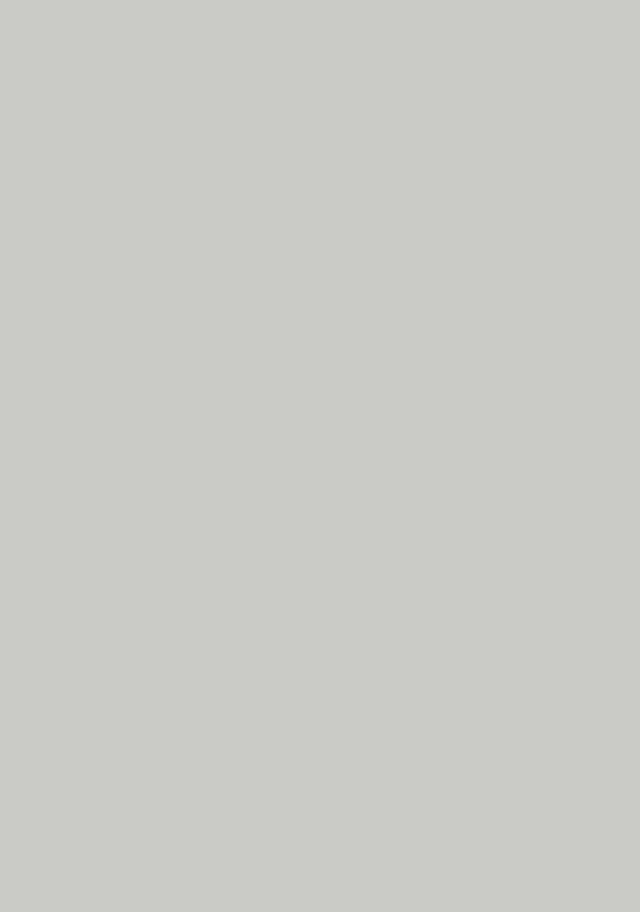
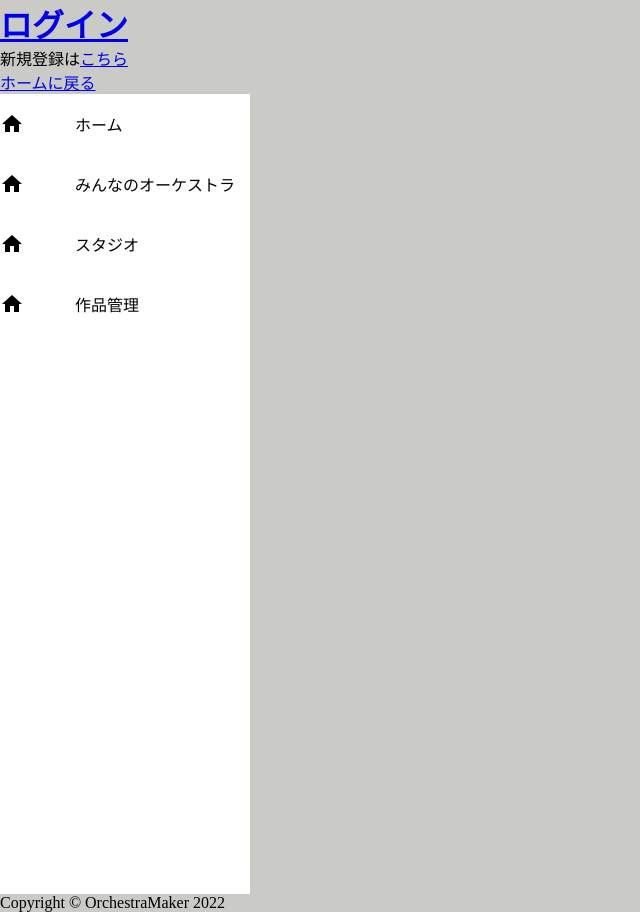
Before and after one commit to Ryodkama/OrchestraMaker, a React (Create React App) app in the folder orchestramaker/: page /home in a window 1280 px wide. Before the commit this address had no page. Shown: the whole page, without its empty margins (0-640 px from the left). Before the commit the page ends 800 px from the top, so only its background shows below. Built offline with nearby package versions, Linux system fonts and the light colour scheme.

Commit message:
サイドバーの追加

```diff
--- a/orchestramaker/src/App.css
+++ b/orchestramaker/src/App.css
@@ -1,38 +1,5 @@
-.App {
-  text-align: center;
+* {
+  margin: 0%;
+  padding: 0;
+  box-sizing: border-box;
 }
-
-.App-logo {
-  height: 40vmin;
-  pointer-events: none;
-}
-
-@media (prefers-reduced-motion: no-preference) {
-  .App-logo {
-    animation: App-logo-spin infinite 20s linear;
-  }
-}
-
-.App-header {
-  background-color: white;
-  width: 100%;
-  /* height: 50px; */
-  /* position: fixed; */
-  top: 0;
-  left: 0;
-  right: 0;
-  z-index: 999;
-}
-
-.App-link {
-  color: #61dafb;
-}
-
-@keyframes App-logo-spin {
-  from {
-    transform: rotate(0deg);
-  }
-  to {
-    transform: rotate(360deg);
-  }
-}
--- a/orchestramaker/src/App.tsx
+++ b/orchestramaker/src/App.tsx
@@ -1,6 +1,7 @@
 import React from "react";
 import Top from "./routes/Top/Top";
 import Login from "./routes/Login/Login";
+import Home from "./routes/Home/Home";
 import { Routes, Route } from "react-router-dom";
 
 const App = () => (
@@ -8,6 +9,7 @@ const App = () => (
     <Routes>
       <Route path="/" element={<Top />} />
       <Route path="/login" element={<Login />} />
+      <Route path="/home" element={<Home />} />
     </Routes>
   </>
 );
--- /dev/null
+++ b/orchestramaker/src/components/Footer/Footer.jsx
@@ -0,0 +1,11 @@
+import React from "react";
+
+const Footer = () => {
+  return (
+    <footer>
+      <p>Copyright &copy; OrchestraMaker 2022</p>
+    </footer>
+  );
+};
+
+export default Footer;
--- /dev/null
+++ b/orchestramaker/src/components/Header/Header.tsx
@@ -0,0 +1,19 @@
+import { Link } from "react-router-dom";
+
+const Header = () => (
+  <>
+    <div className="App-header">
+      <h1>
+        <Link to={`/login`}>ログイン</Link>
+      </h1>
+      <div>
+        新規登録は<Link to={`/signup`}>こちら</Link>
+      </div>
+      <div>
+        <Link to={`/home`}>ホームに戻る</Link>
+      </div>
+    </div>
+  </>
+);
+
+export default Header;
--- /dev/null
+++ b/orchestramaker/src/components/Sidebar.jsx
@@ -0,0 +1,67 @@
+import React from "react";
+import styled from "styled-components";
+import { SidebarData } from "./SidebarData";
+
+const Sidebardiv = styled.div`
+  height: 100%;
+  width: 250px;
+  background-color: white;
+
+  .SiderbarList {
+    height: auto;
+    padding: 0;
+    width: 100%;
+  }
+  .SiderbarList #active {
+    background-color: #b6b9ba;
+  }
+  .row {
+    width: 100%;
+    height: 60px;
+    background-color: #ffffffec;
+    display: flex;
+    /* color: white; */
+    justify-content: center;
+    align-items: center;
+  }
+  .row:hover {
+    cursor: pointer;
+    background-color: #b6b9ba;
+  }
+  .row #icon {
+    flex: 30%;
+    display: grid;
+    /* place-items: center; */
+  }
+  .row #title {
+    flex: 70%;
+  }
+`;
+
+function Sidebar() {
+  return (
+    <>
+      <Sidebardiv>
+        <ul className="SiderbarList">
+          {SidebarData.map((value, key) => {
+            return (
+              <li
+                key={key}
+                id={window.location.pathname === value.link ? "active" : ""}
+                className="row"
+                onClick={() => {
+                  window.location.pathname = value.link;
+                }}
+              >
+                <div id="icon">{value.icon}</div>
+                <div id="title">{value.title}</div>
+              </li>
+            );
+          })}
+        </ul>
+      </Sidebardiv>
+    </>
+  );
+}
+
+export default Sidebar;
--- /dev/null
+++ b/orchestramaker/src/components/SidebarData.js
@@ -0,0 +1,25 @@
+import React from "react";
+import HomeIcon from "@mui/icons-material/Home";
+
+export const SidebarData = [
+  {
+    title: "ホーム",
+    icon: <HomeIcon />,
+    link: "/",
+  },
+  {
+    title: "みんなのオーケストラ",
+    icon: <HomeIcon />,
+    link: "/oche",
+  },
+  {
+    title: "スタジオ",
+    icon: <HomeIcon />,
+    link: "/studio",
+  },
+  {
+    title: "作品管理",
+    icon: <HomeIcon />,
+    link: "/login",
+  },
+];
--- a/orchestramaker/src/routes/Top/Footer/Footer.jsx
+++ /dev/null
@@ -1,13 +0,0 @@
-import React from "react";
-
-const Footer = () => {
-  return (
-    <footer>
-      <p class="m-0 text-center text-white">
-        Copyright &copy; OrchestraMaker 2022
-      </p>
-    </footer>
-  );
-};
-
-export default Footer;
--- a/orchestramaker/src/routes/Top/Header/Header.tsx
+++ /dev/null
@@ -1,20 +0,0 @@
-import { Link } from "react-router-dom";
-import "../../../App.css";
-
-const Header = () => (
-  <>
-    <div className="App-header">
-      <h1>
-        <Link to={`/login`}>ログイン</Link>
-      </h1>
-      <div>
-        新規登録は<Link to={`/signup`}>こちら</Link>
-      </div>
-      <div>
-        <Link to={`/`}>ホームに戻る</Link>
-      </div>
-    </div>
-  </>
-);
-
-export default Header;
--- a/orchestramaker/src/routes/Top/Top.tsx
+++ b/orchestramaker/src/routes/Top/Top.tsx
@@ -1,19 +1,26 @@
 import React from "react";
-import Footer from "./Footer/Footer";
-import Header from "./Header/Header";
-import { Link } from "react-router-dom";
+import Footer from "../../components/Footer/Footer";
+import Header from "../../components/Header/Header";
+import styled from "styled-components";
+import "../../App.css";
+
+const Topdiv = styled.div`
+  width: 100%;
+  height: 100vh;
+  * {
+    margin: 0%;
+    padding: 0;
+    box-sizing: border-box;
+  }
+`;
 
 const Top = () => {
   return (
     <>
-      <Header />
-      <div>
-        私たちのAIはオーケストレーションをサポートすることによって,編曲を行う際の,初心者のハードルを下げます.
-        <br />
-        ピアノなどの楽譜データからバンド構成または,フルオーケストラ構成へオーケストレーションを自動で行い,編曲をするAIの制作を目指す。
-      </div>
-
-      <Footer />
+      <Topdiv>
+        <Header />
+        <Footer />
+      </Topdiv>
     </>
   );
 };
--- a/orchestramaker/src/routes/home/Home.tsx
+++ b/orchestramaker/src/routes/home/Home.tsx
@@ -1,7 +1,30 @@
 import React from "react";
+import Footer from "../../components/Footer/Footer";
+import Header from "../../components/Header/Header";
+import Sidebar from "../../components/Sidebar";
+import styled from "styled-components";
+import "../../App.css";
+
+const Homediv = styled.div`
+  width: 100%;
+  height: 100vh;
+  * {
+    margin: 0%;
+    padding: 0;
+    box-sizing: border-box;
+  }
+`;
 
 const Home = () => {
-  return <div>Home</div>;
+  return (
+    <>
+      <Homediv>
+        <Header />
+        <Sidebar />
+        <Footer />
+      </Homediv>
+    </>
+  );
 };
 
 export default Home;
```
Also changed, not shown: package.json (added, +8 -0 lines), 1 other file (tests, documents, lock files or other folders).
